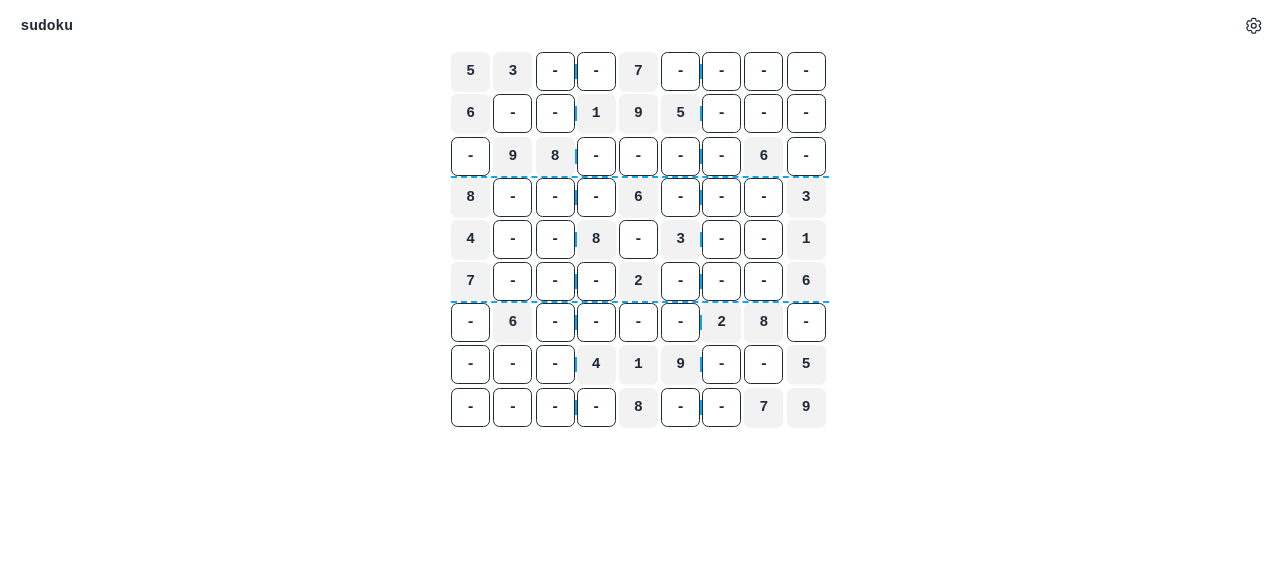
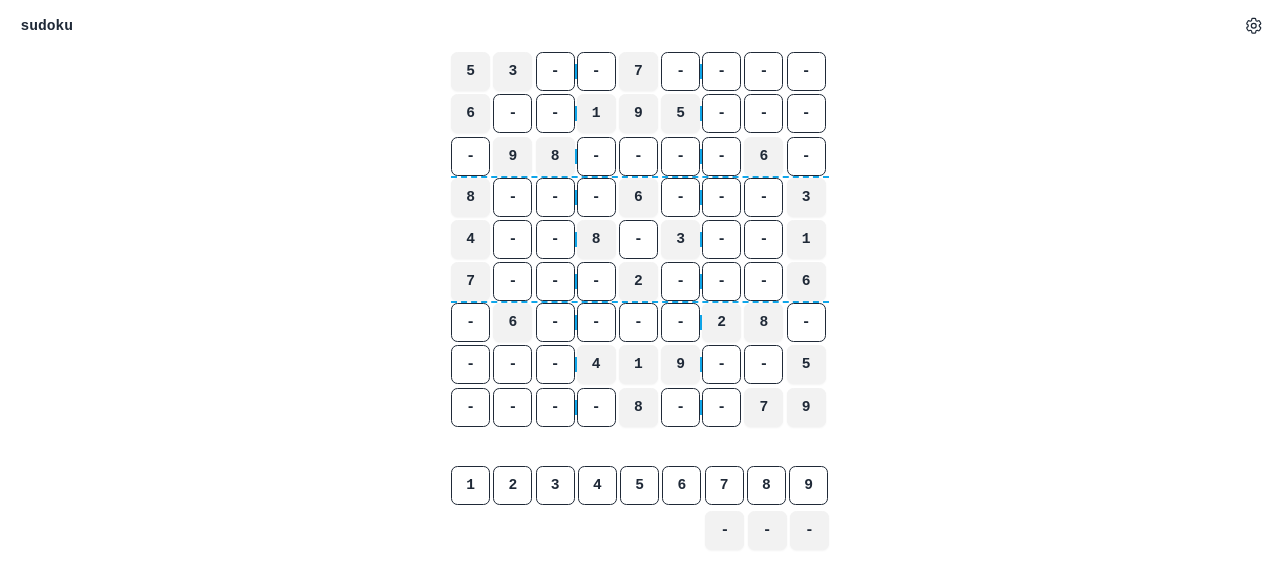
Before and after one commit to mrv1k/propersudoku, a SvelteKit app: page / in a window 1280 px wide. Shown: the top 588 px of the page. Built offline with nearby package versions, Linux system fonts and the light colour scheme.

Commit message:
wip adding undo suport

```diff
--- a/src/routes/+page.svelte
+++ b/src/routes/+page.svelte
@@ -1,7 +1,8 @@
 <script>
-  const keys = Array.from({ length: 9 }).map((_, i) => i + 1);
+  const X = '-';
 
-  const X = '-';
+  const numberKeys = Array.from({ length: 9 }).map((_, i) => i + 1);
+  const utilsKeys = [X, X, X];
   //const emptyBoardRow = Array.from({ length: 9 }).map(() => X);
   //const emptyBoard = Array.from({ length: 9 }).map(() => [...emptyBoardRow]);
 
@@ -82,7 +83,7 @@
     const square = get3x3Numbers();
     return new Set([...row, ...col, ...square].sort());
   };
-  let invalidKeys = $derived(findAlreadyUsedNumbers());
+  let invalidNumberKeys = $derived(findAlreadyUsedNumbers());
 
   const handleNumberInput = (key) => {
     const isValidRow = checkRow(key);
@@ -99,6 +100,7 @@
 
 <svelte:window
   onkeydown={(e) => {
+    // FIXME: currently allows input even when button is disabled
     if (isAnyCellActive) {
       switch (e.key) {
         case '1':
@@ -113,8 +115,9 @@
           handleNumberInput(e.key);
           break;
         case 'Backspace':
-          // TODO: allow number removal without backspace on mobile
+          if (checkIsCellUserInput(activeRow, activeCol)) {
             handleNumberInput(X);
+          }
           break;
         default:
           break;
@@ -123,8 +126,8 @@
   }}
 />
 
-<div class="container mx-auto">
-  <div class="game-wrapper w-fit mx-auto">
+<div class="game-wrapper container w-fit mx-auto">
+  <div class="game-board">
     {#each board as rows, rowIndex}
       <div class="game-row">
         {#each rows as cell, colIndex}
@@ -136,12 +139,7 @@
               class:btn-active={compareCell(rowIndex, colIndex)}
               class:btn-user-input={checkIsCellUserInput(rowIndex, colIndex)}
               onclick={() => {
-                if (cell !== X) {
-                  return;
-                }
-
                 const currentCellIsActive = compareCell(rowIndex, colIndex);
-                console.log(currentCellIsActive);
                 if (!currentCellIsActive) {
                   activeRow = rowIndex;
                   activeCol = colIndex;
@@ -157,17 +155,27 @@
     {/each}
   </div>
 
-  <div class="game-keyboard mt-12 space-x-1 text-center" class:hidden={!isAnyCellActive}>
-    {#each keys as key}
+  <div class="game-input mt-12">
+    <div class="game-input-numbers space-x-1" class:hidden={!true}>
+      {#each numberKeys as key}
         <button
           class="game-key"
-        class:btn-pressable={!invalidKeys.has(key)}
-        disabled={invalidKeys.has(key)}
+          class:btn-pressable={!invalidNumberKeys.has(key)}
+          disabled={invalidNumberKeys.has(key)}
           onclick={() => handleNumberInput(key)}
         >
           {key}
         </button>
       {/each}
+    </div>
+
+    <div class="game-input-utils space-x-1 mt-2 text-right" class:hidden={!true}>
+      {#each utilsKeys as key}
+        <button class="game-key" onclick={() => handleNumberInput(key)}>
+          {key}
+        </button>
+      {/each}
+    </div>
   </div>
 </div>
 
```
Lines whose indentation alone changed are shown as unchanged.
